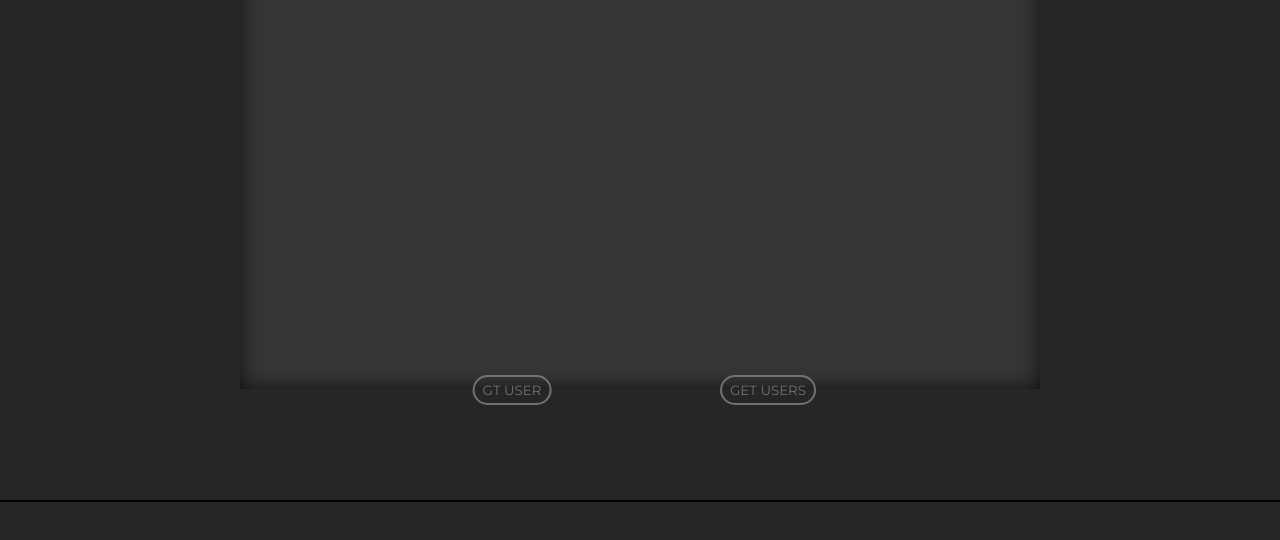
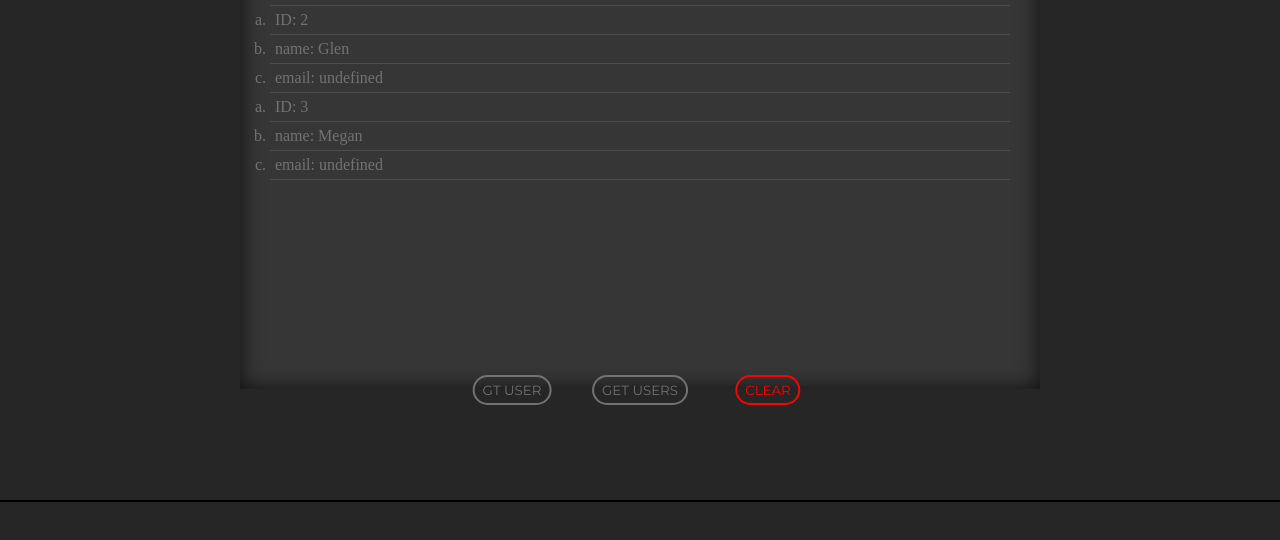
Before and after one commit to Capoverde/AJAX, a plain HTML site: page index.html in a window 1280 px wide. Both pictures are taken after a click on the button "GET USERS". Shown: the part 1098-1638 px from the top of the page. Drawn offline with Linux system fonts and the light colour scheme; a web font is replaced by a local one.

Commit message:
dodałem clear button do containera w sekcji 2

```diff
--- a/index.html
+++ b/index.html
@@ -29,6 +29,7 @@
         </div>
         <button id="btn2" class="btn">gt user</button>
         <button id="btn3">get users</button>
+        <button id="clear">clear</button>
     </section>
     <section></section>
     <section></section>
--- a/root/css/main.css
+++ b/root/css/main.css
@@ -61,7 +61,8 @@ section {
 
 li {
     list-style-type: lower-latin;
-
+    padding: 5px;
+    border-bottom: 1px solid rgb(78, 76, 76);
 }
 
 
@@ -113,7 +114,7 @@ li {
 #btn3 {
     position: absolute;
     bottom: 10%;
-    left: 60%;
+    left: 50%;
     transform: translate(-50%, -50%);
     text-transform: uppercase;
     font-family: 'Montserrat';
@@ -132,6 +133,25 @@ li {
     border: 2px solid #fff;
 }
 
+
+#clear {
+    position: absolute;
+    bottom: 10%;
+    left: 60%;
+    transform: translate(-50%, -50%);
+    text-transform: uppercase;
+    font-family: 'Montserrat';
+    background: transparent;
+    padding: 5px 8px;
+    color: red;
+    border: 2px solid red;
+    border-radius: 28px;
+    cursor: pointer;
+    transition: .3s;
+    outline: none;
+}
+
+
 hr {
     border: 0;
     height: 1px;
--- a/root/scripts/main.js
+++ b/root/scripts/main.js
@@ -1,13 +1,17 @@
+// ZMIENNE GLOBALNE
 const btn1 = document.getElementById('btn1');
 const btn2 = document.getElementById('btn2');
 const btn3 = document.getElementById('btn3');
-let container = document.getElementById('cont1');
+const btnClear = document.getElementById('clear')
+let container2 = document.getElementById('cont2');
 let user = document.getElementById('user');
 let users = document.getElementById('users');
+
 // Event Listeners
 btn1.addEventListener('click', loadText);
 btn2.addEventListener('click', loadUser);
-// btn3.addEventListener('click', loadUsers);
+btn3.addEventListener('click', loadUsers);
+btnClear.addEventListener('click', clearContnent);
 
 
 function loadText() {
@@ -74,6 +78,34 @@ function loadUser() {
 }
 
 
+function loadUsers() {
+    var xhr = new XMLHttpRequest();
+    xhr.open('GET', './root/scripts/users.json', true);
+
+    xhr.onload = function () {
+        if (this.status == 200) {
+            var users = JSON.parse(this.responseText);
+            var output = '';
+            // Ponieaż jest to tablica, to musimy zrobić pętlę i iterować
+            for (var i in users) {
+                output += '<ul>' +
+                    '<li>ID: ' + users[i].id + '</li>' +
+                    '<li>name: ' + users[i].name + '</li>' +
+                    '<li>email: ' + users[i].email + '</li>' +
+                    '</ul>';
+            }
+            document.getElementById('cont2').innerHTML = output;
+        }
+
+    }
+    xhr.send();
+}
+
+function clearContnent(e) {
+    e.preventDefault();
+    container2.innerHTML = '';
+}
+
 // readystate values:
 //  0 : request not initialized
 //  1: server connection established
```
